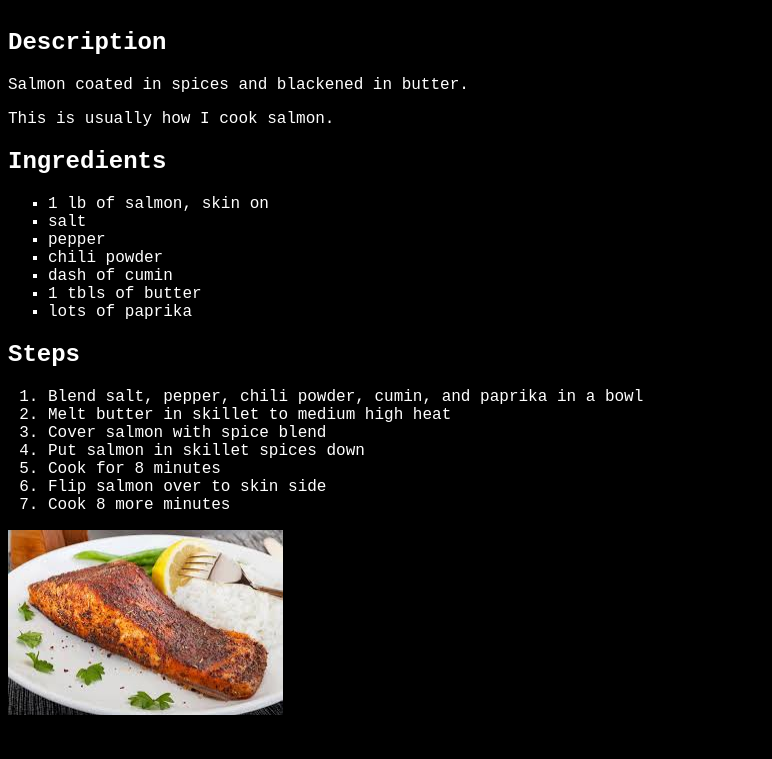
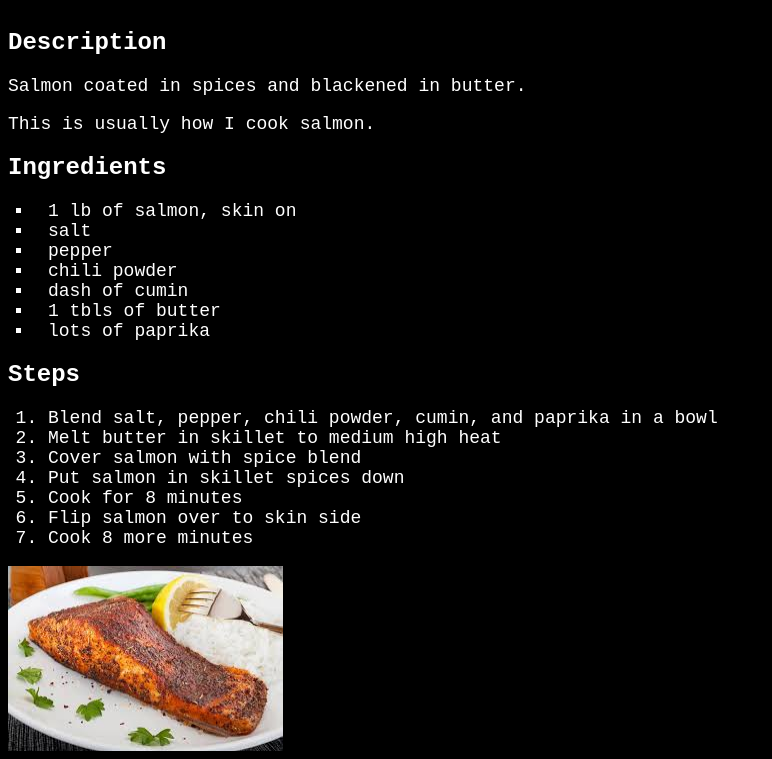
Before and after one commit to brandnamejeans/odin-recipes, a plain HTML site: page recipes/bsalmon.html in a window 1280 px wide. Shown: the part 65-824 px from the top of the page, without its empty margins (0-772 px from the left). Before the commit the page ends 800 px from the top, so only its background shows below. Drawn offline with Linux system fonts and the light colour scheme.

Commit message:
Mod style.css

```diff
--- a/style.css
+++ b/style.css
@@ -29,19 +29,22 @@ li {
   padding: none;
 }
 
+ul,
+ol {
+  font-size: 18px;
+}
+
 ul {
   list-style: square;
-  margin: none;
-  padding: none;
+  text-indent: 15px;
+  padding-left: 25px;
 }
 
-ol {
-  margin: none;
-  padding: none;
+p {
+  font-size: 18px;
 }
 
 .list {
   font-size: 24px;
   list-style: none;
-  padding: none;
 }
```
